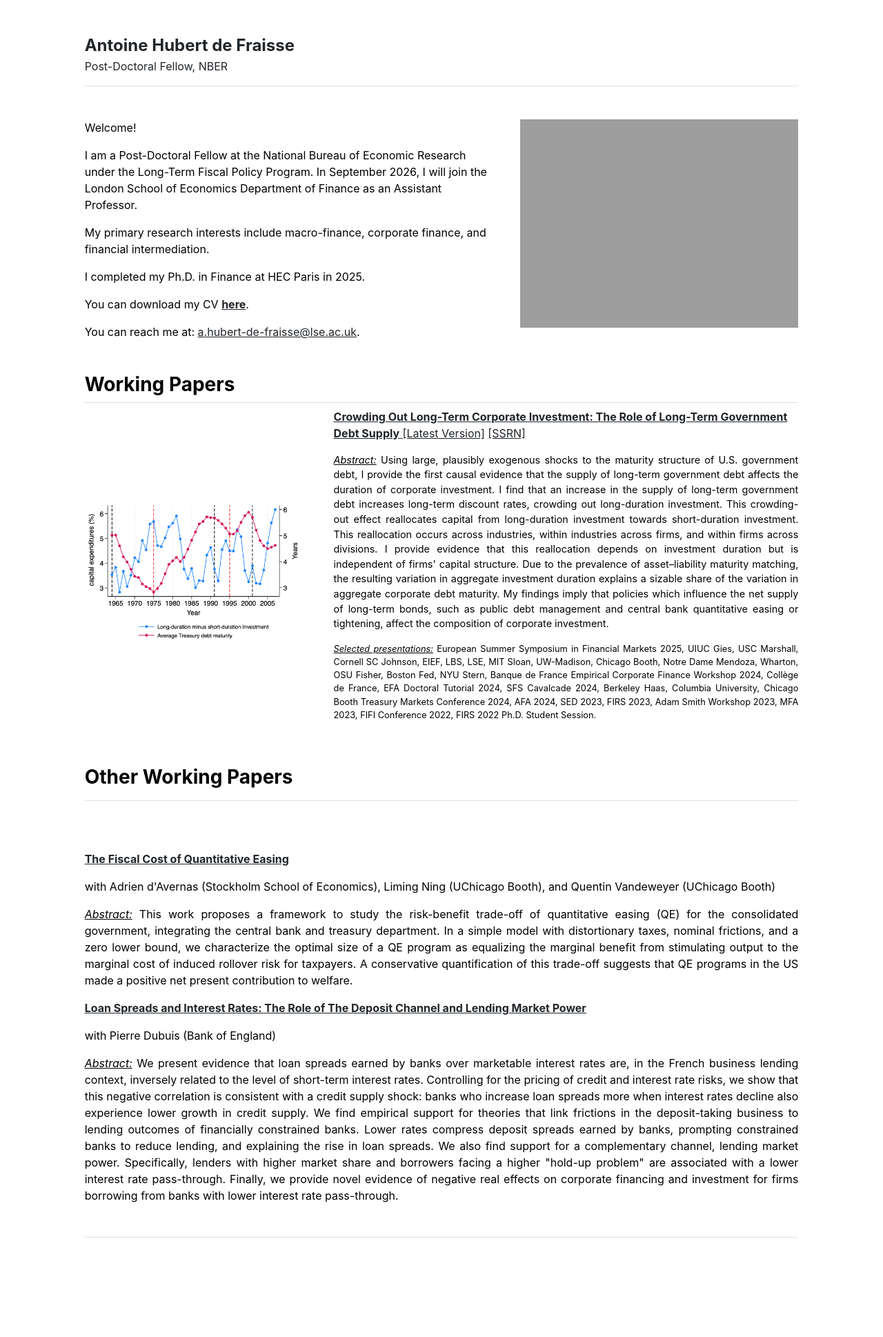
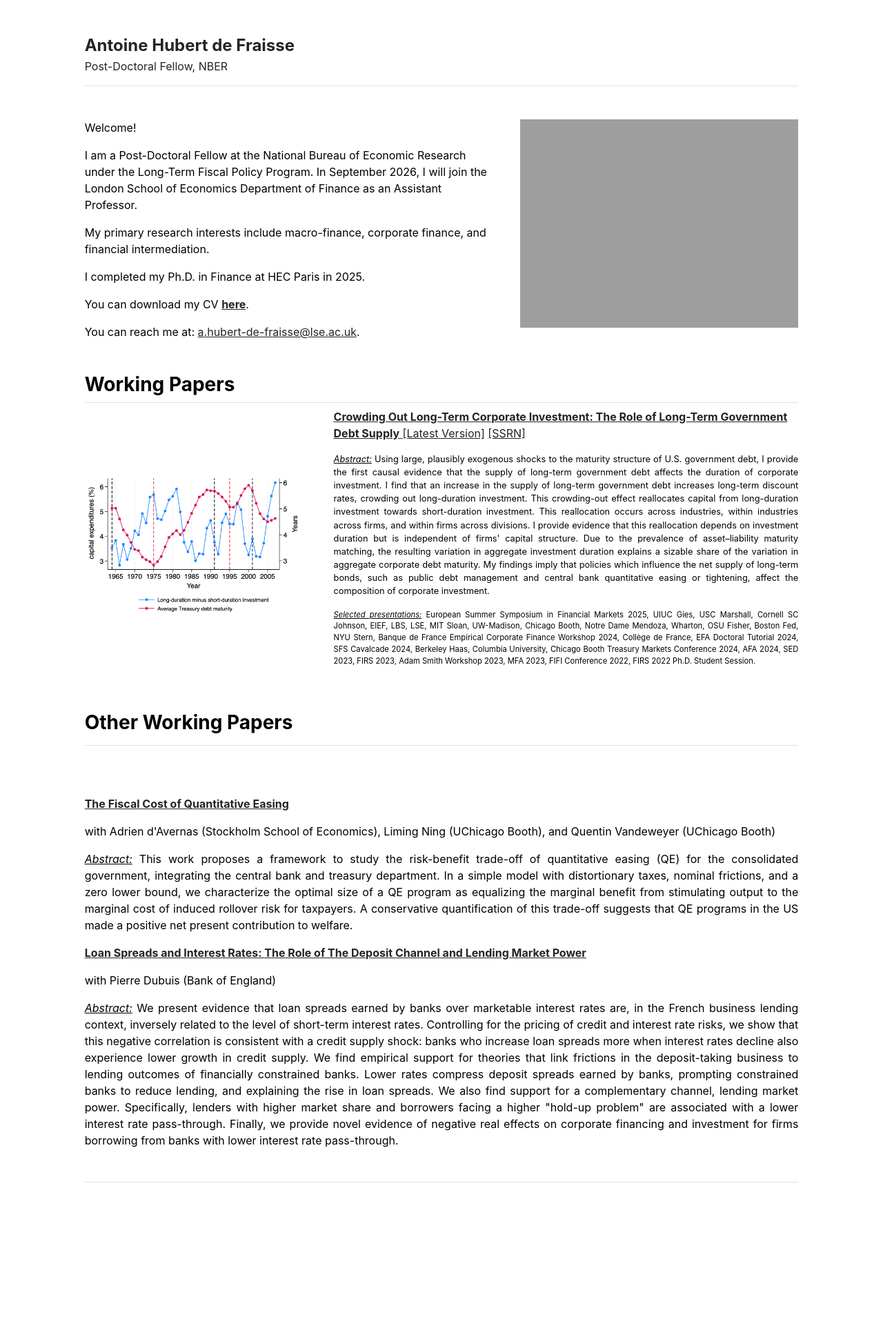
Before and after one commit to antoinehubertdefraisse/antoinehubertdefraisse.github.io, a Jekyll site: the page built from index.md, in a window 1280 px wide. Shown: the whole page at 69% size. Built offline with Jekyll 4.4.1, drawn with Linux system fonts in a browser that asks for light colours; after the commit the page ends 1858 px from its top, so only the background shows below that.

Commit message:
Update home.html

```diff
--- a/_layouts/home.html
+++ b/_layouts/home.html
@@ -37,7 +37,7 @@ layout: default
       <a href="https://papers.ssrn.com/sol3/papers.cfm?abstract_id=4064763" target="_blank">[SSRN]</a>
     </p>
 
-    <p align="justify" style="font-size: 0.9em;">
+    <p align="justify" style="font-size: 0.8em;">
       <u><em>Abstract:</em></u>
       Using large, plausibly exogenous shocks to the maturity structure of U.S. government debt, I provide the first causal evidence that the supply of long-term government debt affects the duration of corporate investment.
       I find that an increase in the supply of long-term government debt increases long-term discount rates, crowding out long-duration investment.
@@ -48,7 +48,7 @@ layout: default
       My findings imply that policies which influence the net supply of long-term bonds, such as public debt management and central bank quantitative easing or tightening, affect the composition of corporate investment.
     </p>
 
-    <p align="justify" style="font-size: 0.8em;">
+    <p align="justify" style="font-size: 0.7em;">
       <u><em>Selected presentations:</em></u>
       European Summer Symposium in Financial Markets 2025, UIUC Gies, USC Marshall, Cornell SC Johnson, EIEF, LBS, LSE, MIT Sloan, UW-Madison, Chicago Booth,
       Notre Dame Mendoza, Wharton, OSU Fisher, Boston Fed, NYU Stern, Banque de France Empirical Corporate Finance Workshop 2024, Collège de France,
```
